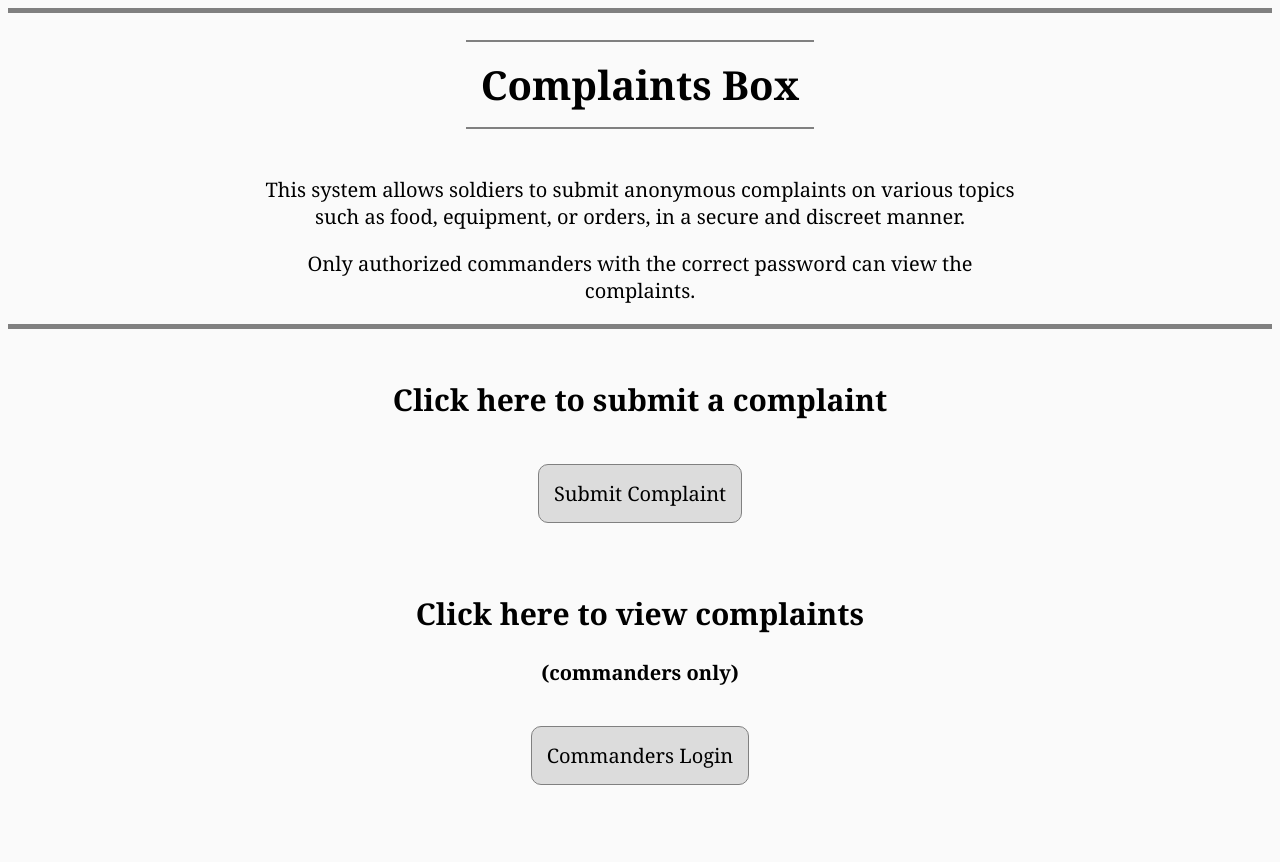
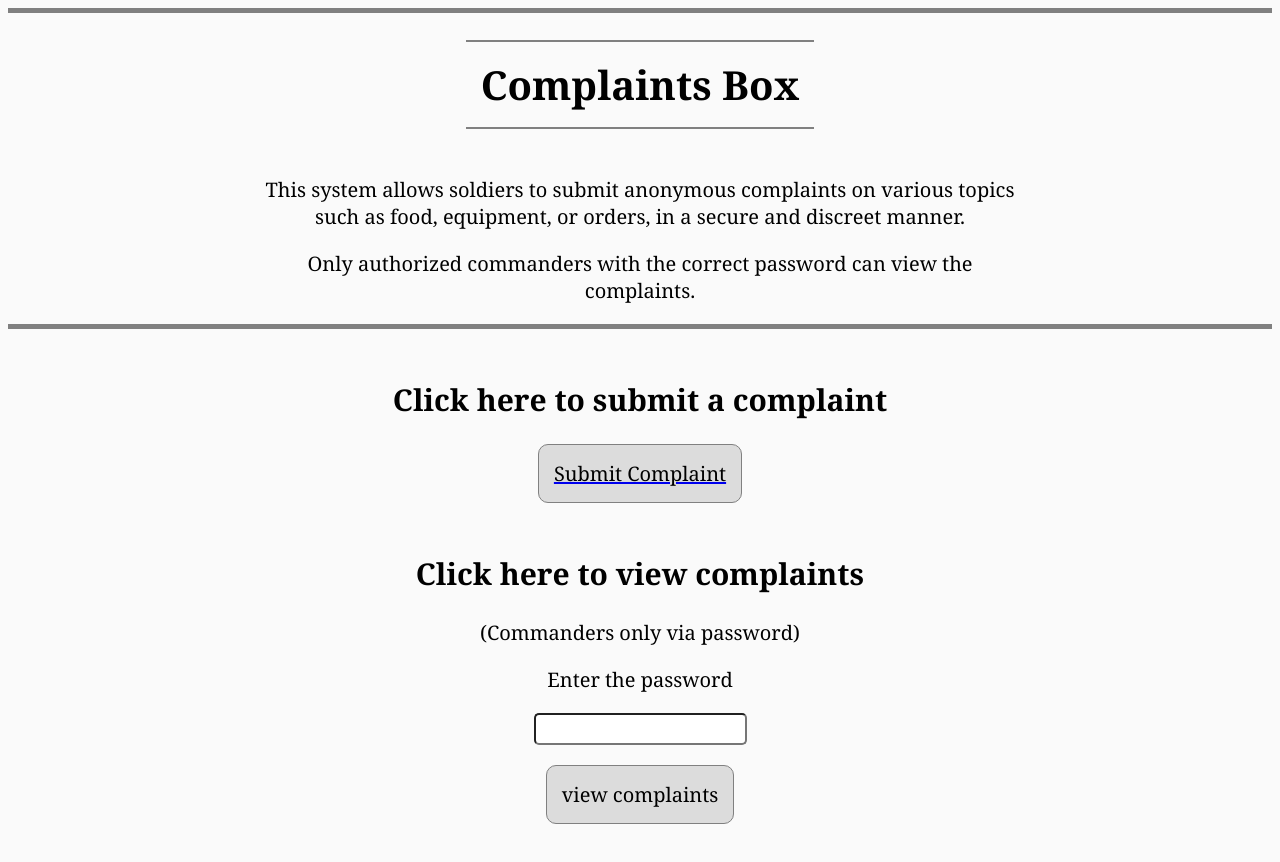
Before and after one commit to ChaimShteinberg/complaints-box, a website: page public/index.html in a window 1280 px wide. Drawn offline with Linux system fonts and the light colour scheme.

Commit message:
auth + view complaints

```diff
--- a/public/index.html
+++ b/public/index.html
@@ -26,8 +26,12 @@
       </section>
       <section>
         <h2>Click here to view complaints</h2>
-        <h3>(commanders only)</h3>
-        <button>Commanders Login</button>
+        <h3 class="password">(Commanders only via password)</h3>
+        <form method="post" action="/complaint/admin/getAll">
+          <label for="password" class="password">Enter the password</label>
+          <input type="password" id="password" name="password" required/>
+          <button type="">view complaints</button>
+        </form>
       </section>
     </main>
   </body>
--- a/public/style.css
+++ b/public/style.css
@@ -62,12 +62,19 @@ textarea {
   margin: auto;
   border-radius: 10px;
 }
+.password{
+  font-weight: 100;
+}
+#password{
+  padding: 5px;
+  border-radius: 5px;
+}
 button {
   font-size: 20px;
   background: rgb(220, 220, 220);
   border-radius: 10px;
   padding: 15px;
   border: 1px solid gray;
-  margin: 20px;
-  display: inline-block;
+  margin: 20px auto;
+  display: block;
 }
--- a/routes/complaint.route.js
+++ b/routes/complaint.route.js
@@ -1,5 +1,6 @@
 import express from "express";
 import {
+  auth,
   getAllComplaints,
   submitComplaint,
 } from "../controllers/complaint.controller.js";
@@ -8,6 +9,8 @@ const router = express.Router();
 
 router.post("/submit", submitComplaint);
 
-router.get("/getAll", getAllComplaints);
+router.use('/admin', auth)
+
+router.post("/admin/getAll", getAllComplaints);
 
 export default router;
```
Also changed, not shown: controllers/complaint.controller.js (+9 -0 lines), public/complaint.html (+2 -2 lines).
